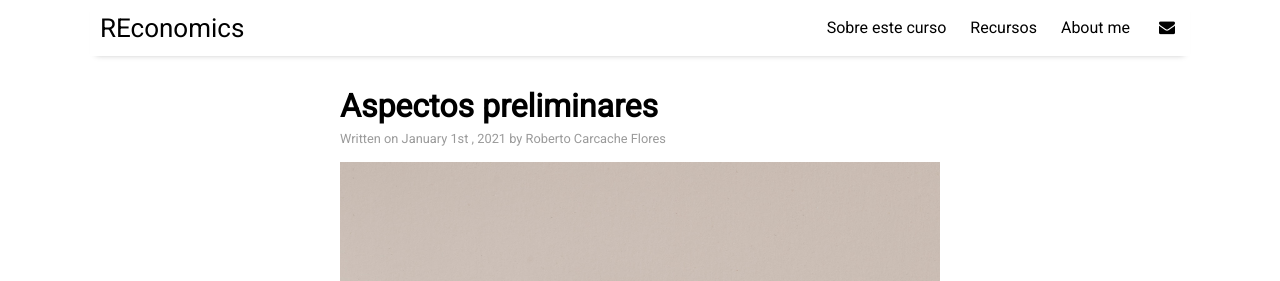
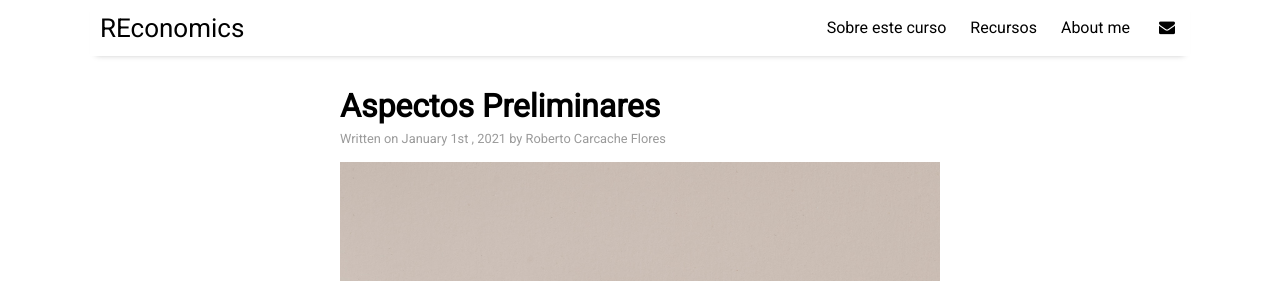
Before and after one commit to JP-Thoma/REconomics, a Jekyll site: the page built from _posts/2021-01-01-prelim.md, in a window 1280 px wide and 900 px high. Shown: the top 281 px of the window. Built offline with Jekyll 4.4.1, drawn with Linux system fonts in a browser that asks for light colours; nearby versions of some CDN libraries.

```diff
--- a/_posts/2021-01-01-prelim.md
+++ b/_posts/2021-01-01-prelim.md
@@ -1,6 +1,6 @@
 ---
 layout: post
-title: "Aspectos preliminares"
+title: "Aspectos Preliminares"
 author: "Roberto Carcache Flores"
 categories: documentation
 tags: [documentation,sample]
```
